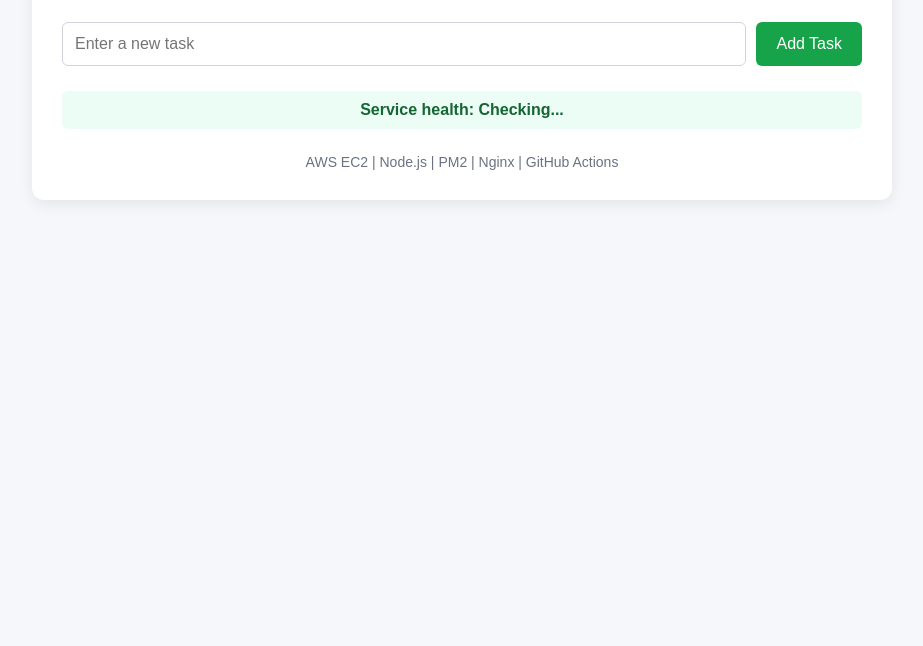
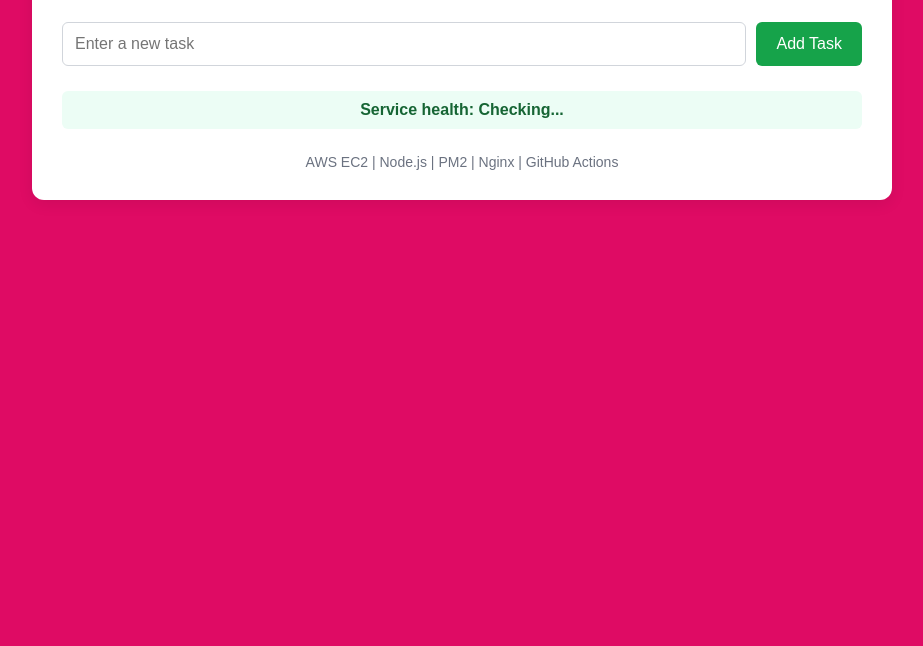
Before and after one commit to RIMJHIM2311/Todo-aws-devops, a website: page public/index.html in a window 1280 px wide. Shown: the part 154-800 px from the top of the page, without its empty margins (178-1101 px from the left). Drawn offline with Linux system fonts and the light colour scheme.

Commit message:
index file change

```diff
--- a/public/index.html
+++ b/public/index.html
@@ -23,7 +23,7 @@
 
             font-family: Arial, Helvetica, sans-serif;
 
-            background-color: #f5f7fb;
+            background-color: #df0b64;
 
             color: #1f2937;
         }
```
